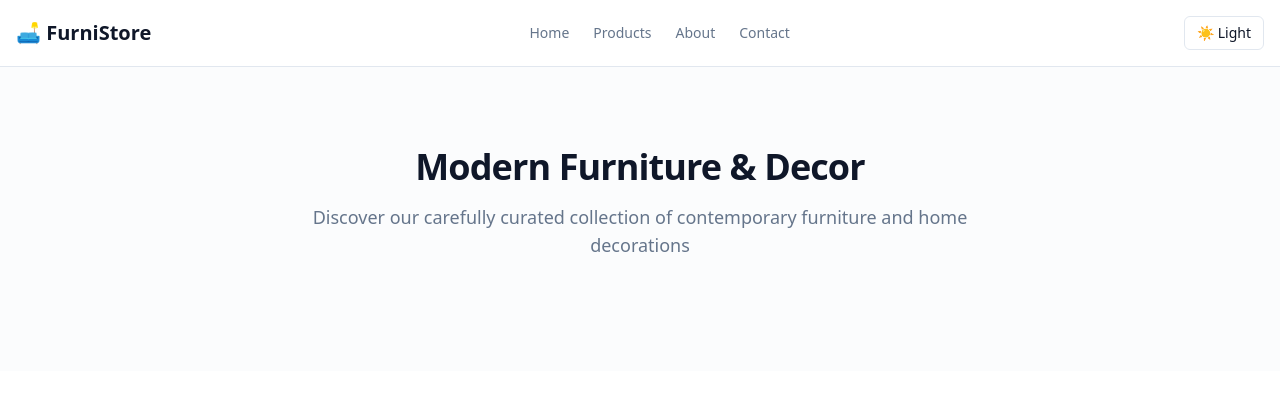
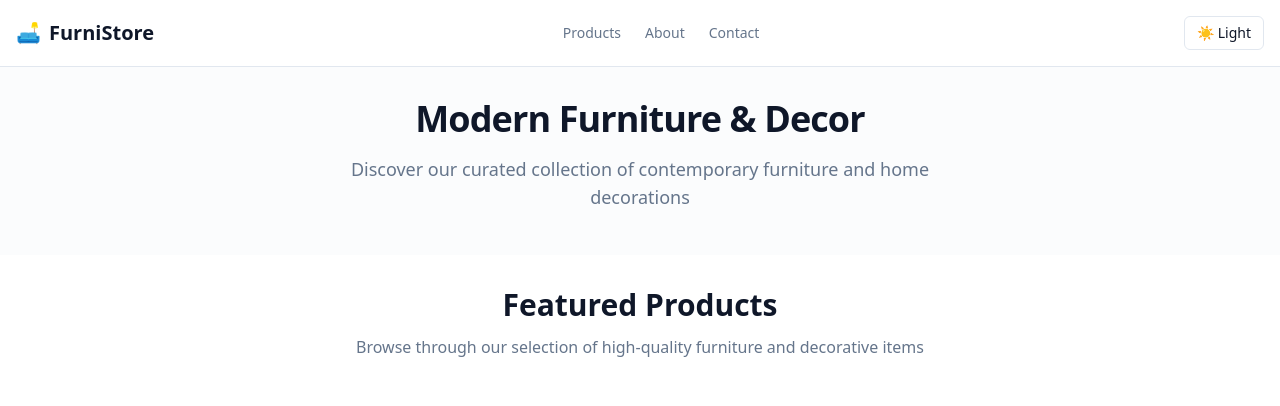
Before and after one commit to KaiPizz/thesis-3d-web-frontend, a React (Vite) app: page / in a window 1280 px wide. Shown: the top 406 px of the page. Built offline with nearby package versions, Linux system fonts and the light colour scheme.

Commit message:
nav: remove Home; make logo link to '/'; switch to NavLink; add ScrollToTop/BackToTop

```diff
--- a/src/App.tsx
+++ b/src/App.tsx
@@ -1,5 +1,6 @@
 import { useState, useEffect } from "react";
-import { Outlet } from "react-router-dom";
+import { Outlet, Link, NavLink } from "react-router-dom";
+import ScrollToTop from "./components/ScrollToTop";
 
 function useDarkMode() {
   const [dark, setDark] = useState<boolean>(() =>
@@ -12,26 +13,44 @@ function useDarkMode() {
   return { dark, toggle: () => setDark((d) => !d) };
 }
 
+const navItems = [
+  { label: "Products", to: "/products" },
+  { label: "About", to: "/about" },
+  { label: "Contact", to: "/contact" },
+];
+
+const linkClasses = ({ isActive }: { isActive: boolean }) =>
+  `text-sm font-medium transition-colors ${
+    isActive ? "text-foreground" : "text-muted-foreground hover:text-foreground"
+  }`;
+
 export default function AppLayout() {
   const { dark, toggle } = useDarkMode();
 
   return (
     <div className="min-h-screen bg-background text-foreground transition-colors">
+      <ScrollToTop />
+
       {/* Header */}
       <header className="sticky top-0 z-40 bg-white/80 dark:bg-background/80 backdrop-blur border-b border-border">
         <div className="container mx-auto px-4 py-4 flex items-center justify-between">
-          <h1 className="text-xl font-bold">🛋️ FurniStore</h1>
-          <nav className="hidden md:flex gap-6 text-sm font-medium">
-            {["Home", "Products", "About", "Contact"].map((item) => (
-              <a
-                key={item}
-                href="#"
-                className="text-muted-foreground hover:text-foreground transition-colors"
-              >
-                {item}
-              </a>
+          <Link
+            to="/"
+            className="flex items-center gap-2"
+            aria-label="Furnistore - Home"
+          >
+            <span className="text-xl">🛋️</span>
+            <span className="text-xl font-bold">FurniStore</span>
+          </Link>
+
+          <nav className="hidden md:flex gap-6">
+            {navItems.map((n) => (
+              <NavLink key={n.to} to={n.to} className={linkClasses}>
+                {n.label}
+              </NavLink>
             ))}
           </nav>
+
           <button
             onClick={toggle}
             className="ml-4 rounded-md px-3 py-1.5 text-sm border border-border hover:bg-muted transition-colors"
--- /dev/null
+++ b/src/components/ArrowToTop.tsx
@@ -0,0 +1,48 @@
+import { useEffect, useState } from "react";
+
+export default function BackToTop({ showAfter = 300 }: { showAfter?: number }) {
+  const [visible, setVisible] = useState(false);
+
+  useEffect(() => {
+    const onScroll = () => setVisible(window.scrollY > showAfter);
+    window.addEventListener("scroll", onScroll, { passive: true });
+    onScroll();
+    return () => window.removeEventListener("scroll", onScroll);
+  }, [showAfter]);
+
+  const goTop = () => {
+    const prefersReduced = window.matchMedia?.(
+      "(prefers-reduced-motion: reduce)"
+    )?.matches;
+    window.scrollTo({ top: 0, behavior: prefersReduced ? "auto" : "smooth" });
+  };
+
+  return (
+    <button
+      type="button"
+      aria-label="Back to top"
+      onClick={goTop}
+      className={[
+        "fixed bottom-6 right-6 z-50 rounded-full p-3",
+        "bg-black text-white shadow-lg ring-1 ring-black/10",
+        "hover:bg-black/90 focus:outline-none",
+        "focus-visible:ring-2 focus-visible:ring-offset-2 focus-visible:ring-black",
+        "transition-opacity",
+        visible ? "opacity-100" : "opacity-0 pointer-events-none",
+      ].join(" ")}
+    >
+      {/* Up arrow icon */}
+      <svg
+        viewBox="0 0 24 24"
+        className="h-5 w-5"
+        fill="none"
+        stroke="currentColor"
+        strokeWidth="2"
+        strokeLinecap="round"
+        strokeLinejoin="round"
+      >
+        <path d="M18 15l-6-6-6 6" />
+      </svg>
+    </button>
+  );
+}
--- /dev/null
+++ b/src/components/ScrollToTop.tsx
@@ -0,0 +1,13 @@
+import { useEffect } from "react";
+import { useLocation } from "react-router-dom";
+
+export default function ScrollToTop() {
+  const { pathname } = useLocation();
+
+  useEffect(() => {
+    // Jump to top on every route change
+    window.scrollTo({ top: 0, left: 0, behavior: "smooth" }); // contemplating between
+  }, [pathname]);
+
+  return null;
+}
--- a/src/index.css
+++ b/src/index.css
@@ -5,7 +5,6 @@
 /* ---- Base design tokens (light & dark) ---- */
 @layer base {
   :root {
-    /* Shadcn-like defaults – tweak to your brand */
     --background: 0 0% 100%;
     --foreground: 222 47% 11%;
 
--- a/src/pages/Home.tsx
+++ b/src/pages/Home.tsx
@@ -3,25 +3,26 @@ import { products } from "../data/products";
 import { Card, CardContent } from "../components/ui/card";
 import { Badge } from "../components/ui/badge";
 import { ImageWithFallback } from "../components/fallback/ImageWithFallback";
+import BackToTop from "../components/ArrowToTop";
 
 export default function Home() {
   return (
     <>
       {/* Hero */}
-      <section className="bg-muted/30 py-20 text-center">
+      <section className="bg-muted/30 py-8 text-center">
         <div className="container mx-auto px-4">
-          <h2 className="text-4xl font-bold mb-4 tracking-tight">
+          <h2 className="mb-4 text-4xl font-bold tracking-tight">
             Modern Furniture &amp; Decor
           </h2>
-          <p className="text-lg text-muted-foreground mb-8 max-w-2xl mx-auto">
-            Discover our carefully curated collection of contemporary furniture
-            and home decorations
+          <p className="mx-auto mb-3 max-w-2xl text-lg text-muted-foreground">
+            Discover our curated collection of contemporary furniture and home
+            decorations
           </p>
         </div>
       </section>
 
       {/* Products Grid */}
-      <main id="catalog" className="py-16">
+      <main id="catalog" className="py-8">
         <div className="container mx-auto px-4">
           <div className="text-center mb-12">
             <h3 className="text-2xl md:text-3xl font-semibold mb-3">
@@ -66,6 +67,7 @@ export default function Home() {
           </div>
         </div>
       </main>
+      <BackToTop showAfter={300} />
     </>
   );
 }
--- a/src/pages/ProductPage.tsx
+++ b/src/pages/ProductPage.tsx
@@ -19,10 +19,7 @@ export default function ProductPage() {
   }
 
   return (
-    <div className="container mx-auto px-4 py-16">
-      <Link to="/" className="text-sm text-blue-600 underline">
-        ← Back
-      </Link>
+    <div className="container mx-auto px-4 py-1">
       <div className="mt-4 grid grid-cols-1 lg:grid-cols-2 gap-10">
         <div className="rounded-2xl overflow-hidden bg-gray-100 aspect-square">
           <img
```
